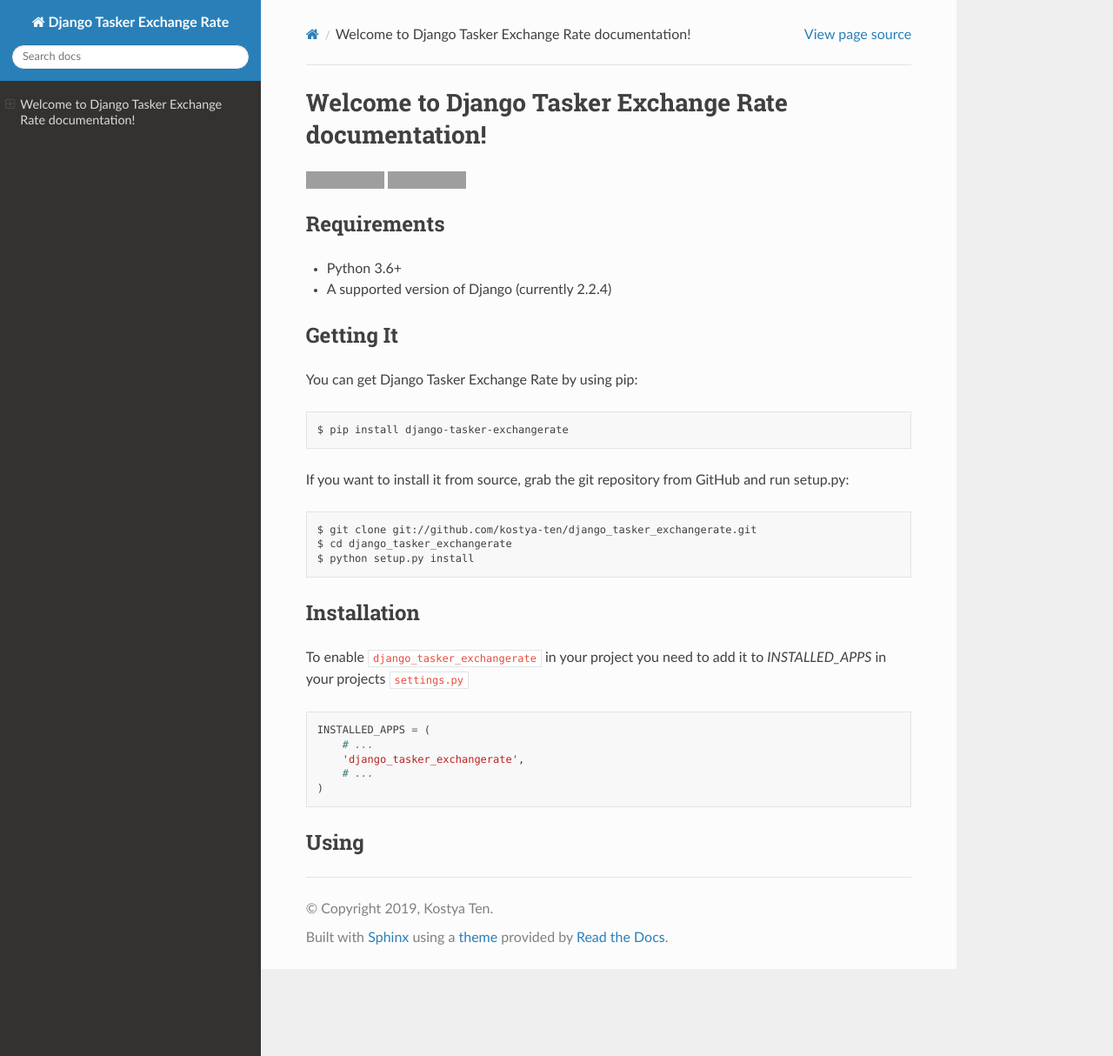
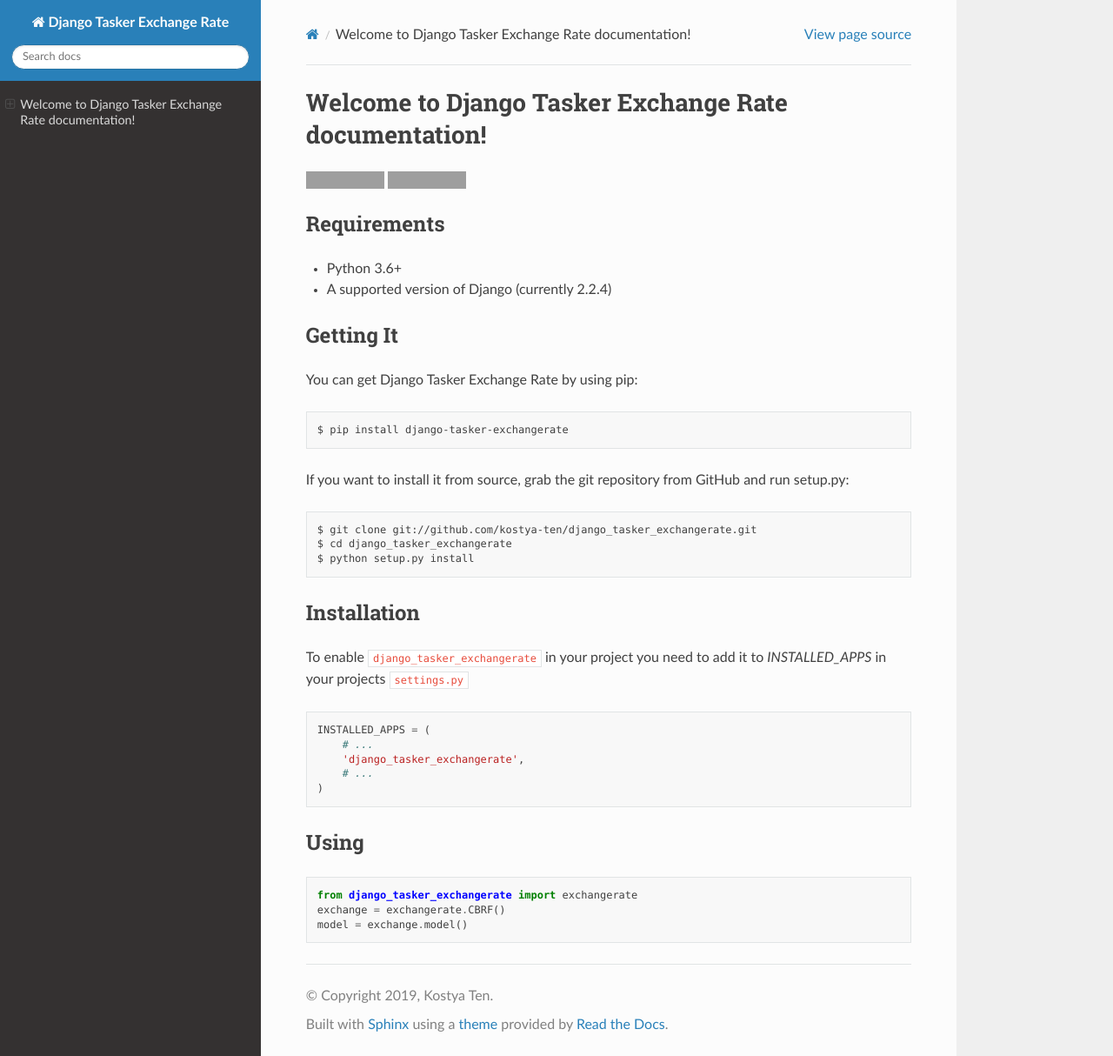
Before and after one commit to codacy-badger/django_tasker_exchangerate, a Sphinx documentation site: the page built from docs/source/index.rst, in a window 1280 px wide and 1214 px high. Shown: the whole window at 87% size. Built offline with Sphinx 7.4.7 and the Read the Docs theme 2.0.0, drawn with Linux system fonts in a browser that asks for light colours; grey boxes are pictures that could not be loaded.

Commit message:
using
Signed-off-by: kostya <kostya@yandex.ru>

```diff
--- a/docs/source/index.rst
+++ b/docs/source/index.rst
@@ -42,3 +42,8 @@
 
 Using
 """"""
+.. code-block:: python
+
+    from django_tasker_exchangerate import exchangerate
+    exchange = exchangerate.CBRF()
+    model = exchange.model()
```
Also changed, not shown: 1 other file.
